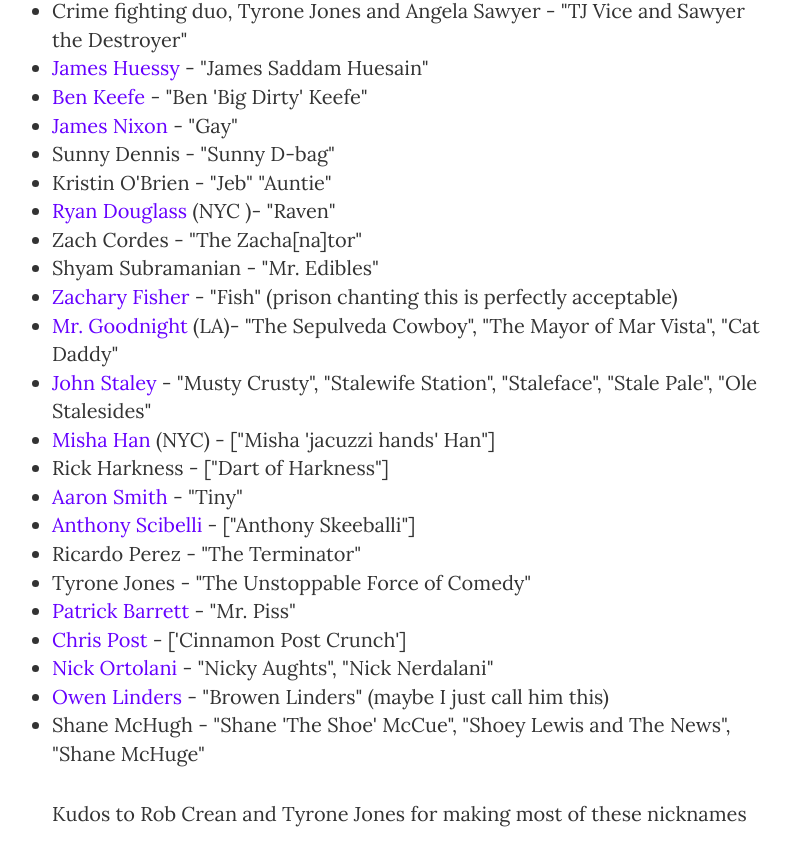
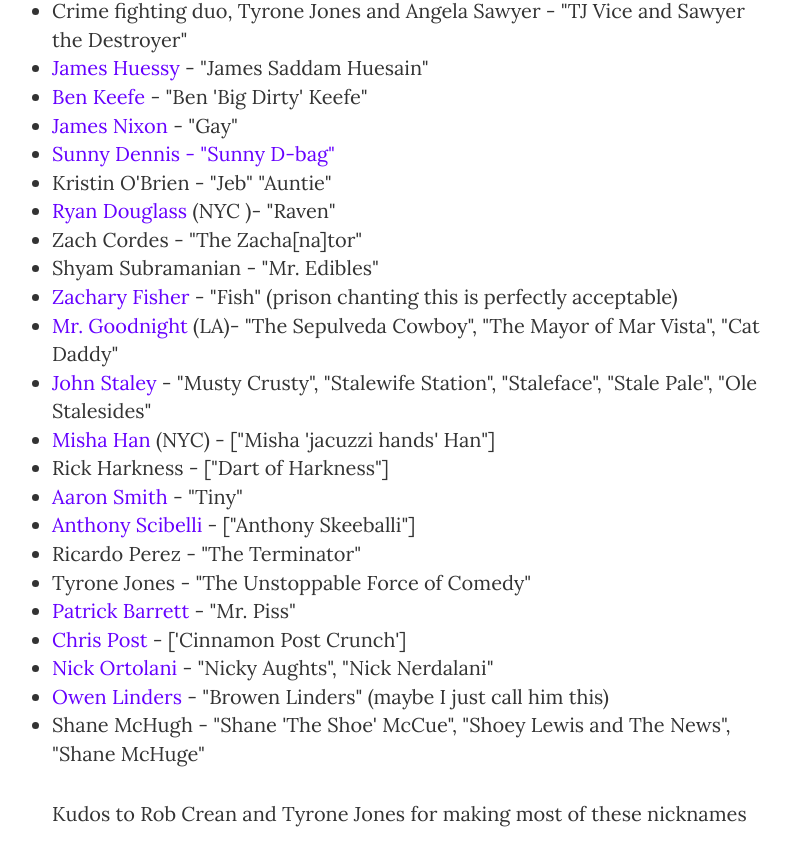
Before and after one commit to computingbets/12MinAlewife, a website: page post4BoCom.html in a window 1280 px wide. Shown: the part 1110-1976 px from the top of the page, without its empty margins (253-1042 px from the left). Drawn offline with nearby package versions, Linux system fonts and the light colour scheme; files that its build step writes are made by us from their sources.

Commit message:
add twitter href and font for Sunny Dennis

```diff
--- a/post4BoCom.html
+++ b/post4BoCom.html
@@ -107,7 +107,7 @@
                       <li> <a href="https://twitter.com/JamesHuessy"><font color="6600FF">James Huessy </font></a>- "James Saddam Huesain"</li>
                       <li> <a href="https://twitter.com/MasterBenKeefe"><font color="6600FF">Ben Keefe </font></a>- "Ben 'Big Dirty' Keefe"</li>
                       <li> <a href="https://twitter.com/nixon_james"><font color="6600FF">James Nixon </font></a>- "Gay"</li>
-                      <li> Sunny Dennis - "Sunny D-bag"</li>
+                      <li> <a href="https://twitter.com/SunnyDennis808"><font color="6600FF">Sunny Dennis - "Sunny D-bag"</font></li>
                       <li> Kristin O'Brien - "Jeb" "Auntie"</li>
                       <li> <a href="https://twitter.com/ryandouglass19"><font color="6600FF">Ryan Douglass </font></a> (NYC )- "Raven"</li>
                       <li> Zach Cordes - "The Zacha[na]tor"</li>
```
